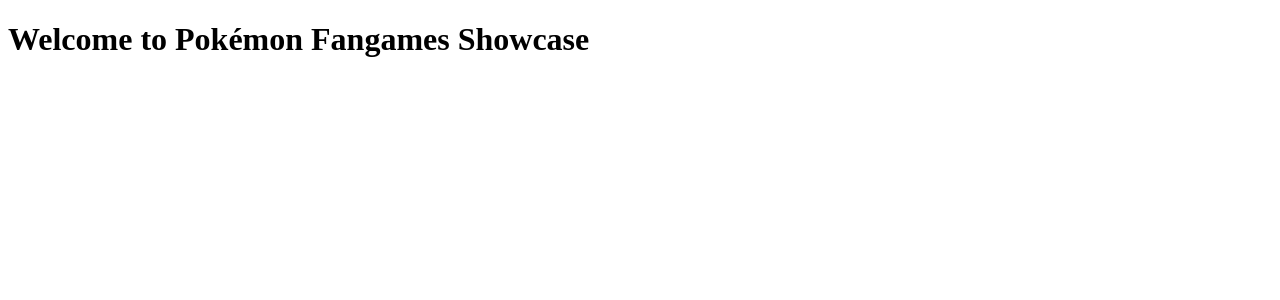
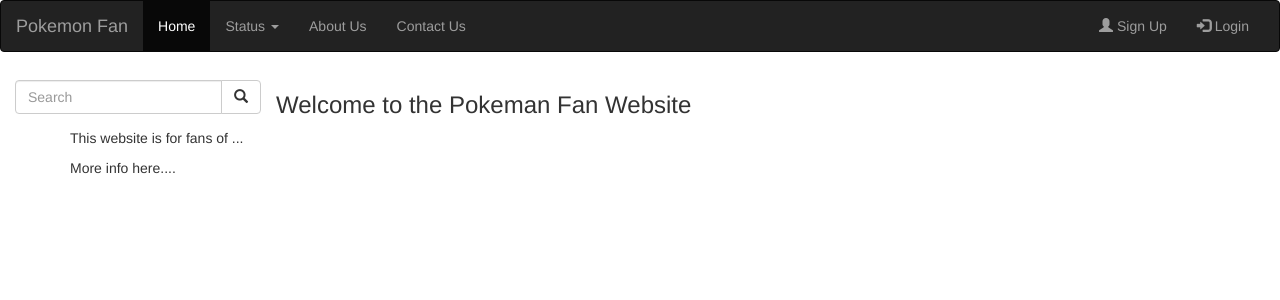
Before and after one commit to DestelloVeloz/set09103, a Flask app: page / in a window 1280 px wide. Shown: the top 300 px of the page. Run offline with Flask 2, Linux system fonts and the light colour scheme; some libraries are stand-ins or nearby versions.

Commit message:
Update index.html
Updated home page to use bootstrap

```diff
--- a/sourcecode/templates/index.html
+++ b/sourcecode/templates/index.html
@@ -1,9 +1,63 @@
 <!DOCTYPE html>
-<html lang="en-US">
+<html>
 <head>
-<title>Pokémon Fangames Showcase</title>
-</head>
-<body>
-	<h1>Welcome to Pokémon Fangames Showcase</h1>
-</body>
+    <link href="/static/bootstrap-3.3.7-dist/css/bootstrap.min.css" rel="stylesheet" media="screen">
+    <script src="http://code.jquery.com/jquery-latest.js"></script>
+    <script src="/static/bootstrap-3.3.7-dist/js/bootstrap.min.js"></script>
+    <meta name="viewport" content="width=device-width, initial-scale=1">
+
+
+  </head>
+  <body>
+
+  <nav class="navbar navbar-inverse">
+    <div class="container-fluid">
+      <div class="navbar-header">
+        <button type="button" class="navbar-toggle" data-toggle="collapse" data-target="#myNavbar">
+          <span class="icon-bar"></span>
+          <span class="icon-bar"></span>
+          <span class="icon-bar"></span>
+        </button>
+        <a class="navbar-brand" href="#">Pokemon Fan</a>
+      </div>
+      <div class="collapse navbar-collapse" id="myNavbar">
+        <ul class="nav navbar-nav">
+          <li class="active"><a href="#">Home</a></li>
+          <li class="dropdown">
+            <a class="dropdown-toggle" data-toggle="dropdown" href="#">Status <span class="caret"></span></a>
+            <ul class="dropdown-menu">
+              <li><a href="#">Developing</a></li>
+              <li><a href="#">Completed</a></li>
+              <li><a href="#">Demo</a></li>
+            </ul>
+          </li>
+          <li><a href="#">About Us</a></li>
+          <li><a href="#">Contact Us</a></li>
+
+        </ul>
+        <ul class="nav navbar-nav navbar-right">
+          <li><a href="#"><span class="glyphicon glyphicon-user"></span> Sign Up</a></li>
+          <li><a href="#"><span class="glyphicon glyphicon-log-in"></span> Login</a></li>
+        </ul>
+      </div>
+
+    </div>
+  </nav>
+  <form class="navbar-form navbar-left">
+  <div class="input-group">
+    <input type="text" class="form-control" placeholder="Search">
+    <div class="input-group-btn">
+      <button class="btn btn-default" type="submit">
+        <i class="glyphicon glyphicon-search"></i>
+      </button>
+    </div>
+  </div>
+  </form>
+  <div class="container">
+    <h3>Welcome to the Pokeman Fan Website</h3>
+    <p>This website is for fans of ...
+    <p>More info here....</p>
+  </div>
+
+  </body>
 </html>
```
